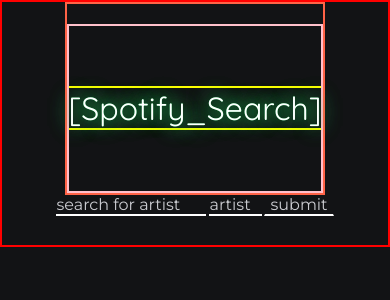
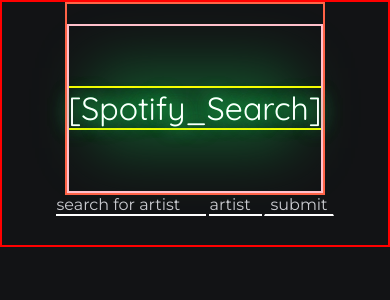
Before and after one commit to adrianwysocki77/spotify_search, a PHP site: page / in a window 390 px wide. Shown: the top 300 px of the page. Run offline with PHP 8.4, Linux system fonts and the light colour scheme.

Commit message:
fixing mobile version

```diff
--- a/styles.css
+++ b/styles.css
@@ -143,7 +143,7 @@ button {
   /* width: 20px; */
 }
 
-/* .neoncontainer:before {
+.neoncontainer:before {
   content: "";
   width: 900px;
   height: 80px;
@@ -153,7 +153,7 @@ button {
   opacity: 0.5;
   filter: blur(30px);
 }
- */
+
 .searchdiv {
   display: flex;
   color: white;
```
